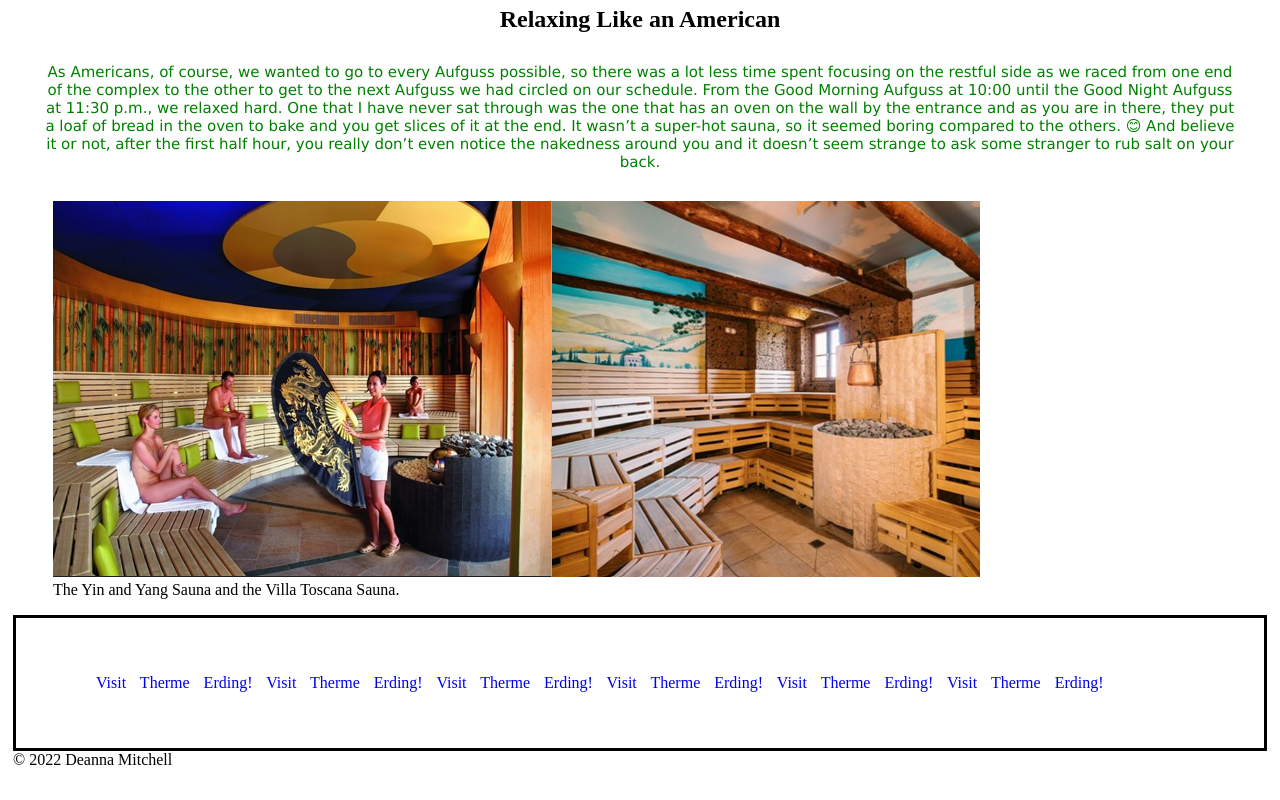
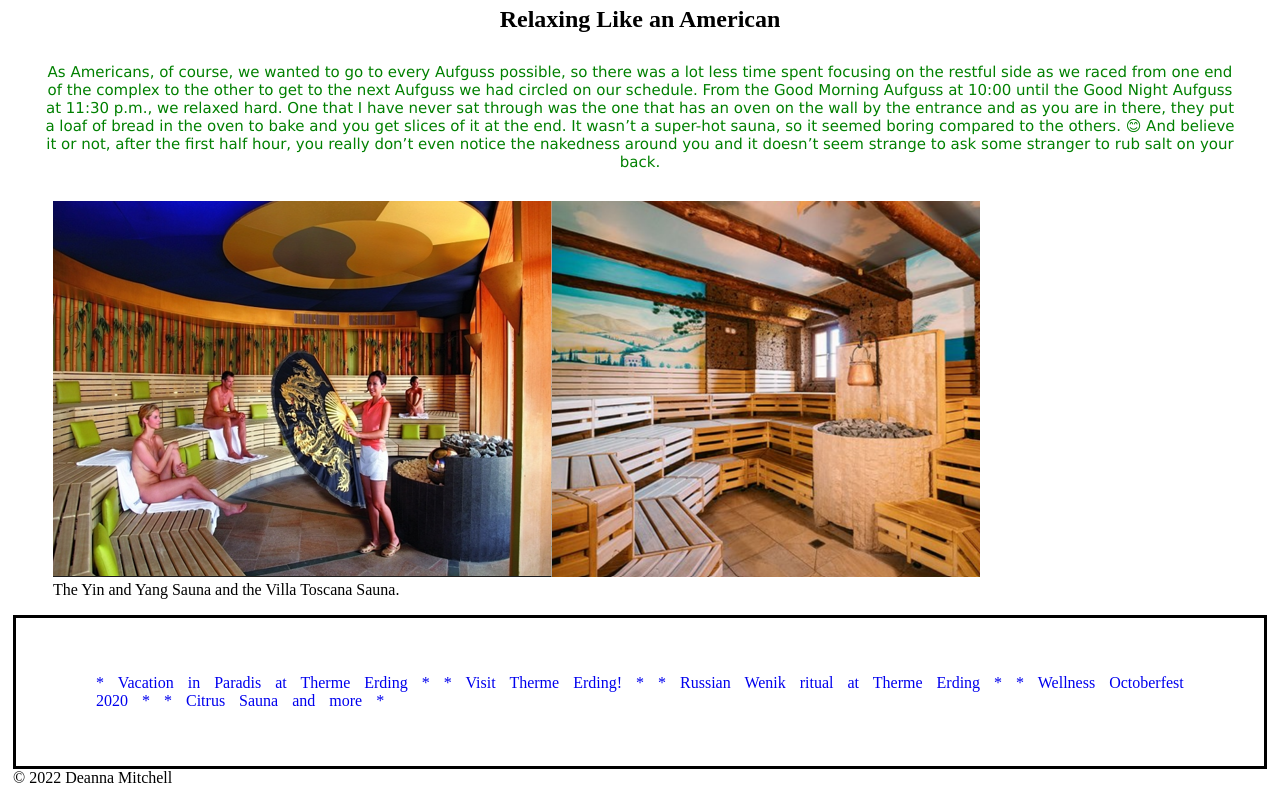
Before and after one commit to Cleared-Talent-CodeCamp-Oct-2022/js-assignment-4-html-me-something-dlmitch, a website: page index.html in a window 1280 px wide. Shown: the part 3654-4454 px from the top of the page. Drawn offline with Linux system fonts and the light colour scheme.

Commit message:
fixed links

```diff
--- a/index.html
+++ b/index.html
@@ -1,7 +1,7 @@
 <!DOCTYPE html>
 <html>
    <head>
-      <title>Spa Life in Bavaria Germany</title>
+      <title>A Healthier Life in Bavaria Germany</title>
       <link rel="stylesheet" type="text/css" href="styles.css">
    </head>
    <body style="margin:8px; padding:5px">
@@ -98,12 +98,11 @@
       </main>
       <div>
          <ul>
-            <a href="https://www.youtube.com/watch?v=PF0iKiWQMbI&t=12s">Visit Therme Erding!      </a>
-            <a href="https://www.youtube.com/watch?v=50ZZme7d1j4">Visit Therme Erding!       </a>
-            <a href="https://www.youtube.com/watch?v=m3d2nb2MmCQ">Visit Therme Erding!       </a>
-            <a href="https://www.youtube.com/watch?v=PF0iKiWQMbI&t=12s">Visit Therme Erding!      </a>
-            <a href="https://www.youtube.com/watch?v=zxfEwzT4eco">Visit Therme Erding!       </a>
-            <a href="https://www.youtube.com/watch?v=Hoc--DGpRcE">Visit Therme Erding!       </a>
+            <a href="https://www.youtube.com/watch?v=PF0iKiWQMbI&t=12s">*  Vacation in Paradis at Therme Erding *</a>
+            <a href="https://www.youtube.com/watch?v=50ZZme7d1j4">*  Visit Therme Erding!  *</a>
+            <a href="https://www.youtube.com/watch?v=m3d2nb2MmCQ">*  Russian Wenik ritual at Therme Erding  *</a>
+            <a href="https://www.youtube.com/watch?v=zxfEwzT4eco">*  Wellness Octoberfest 2020 *</a>
+            <a href="https://www.youtube.com/watch?v=Hoc--DGpRcE">*  Citrus Sauna and more  *       </a>
 
          </ul>
 
```
